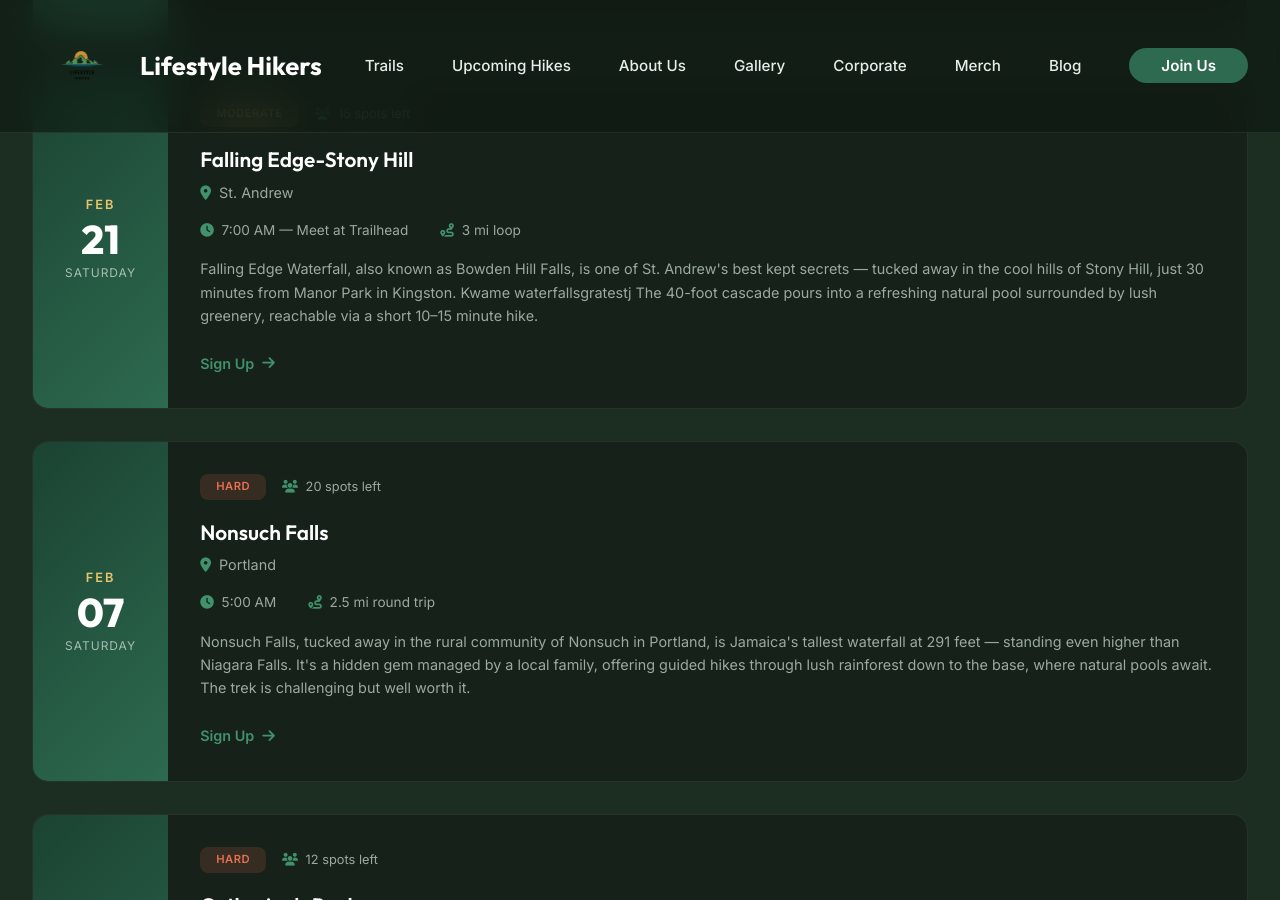
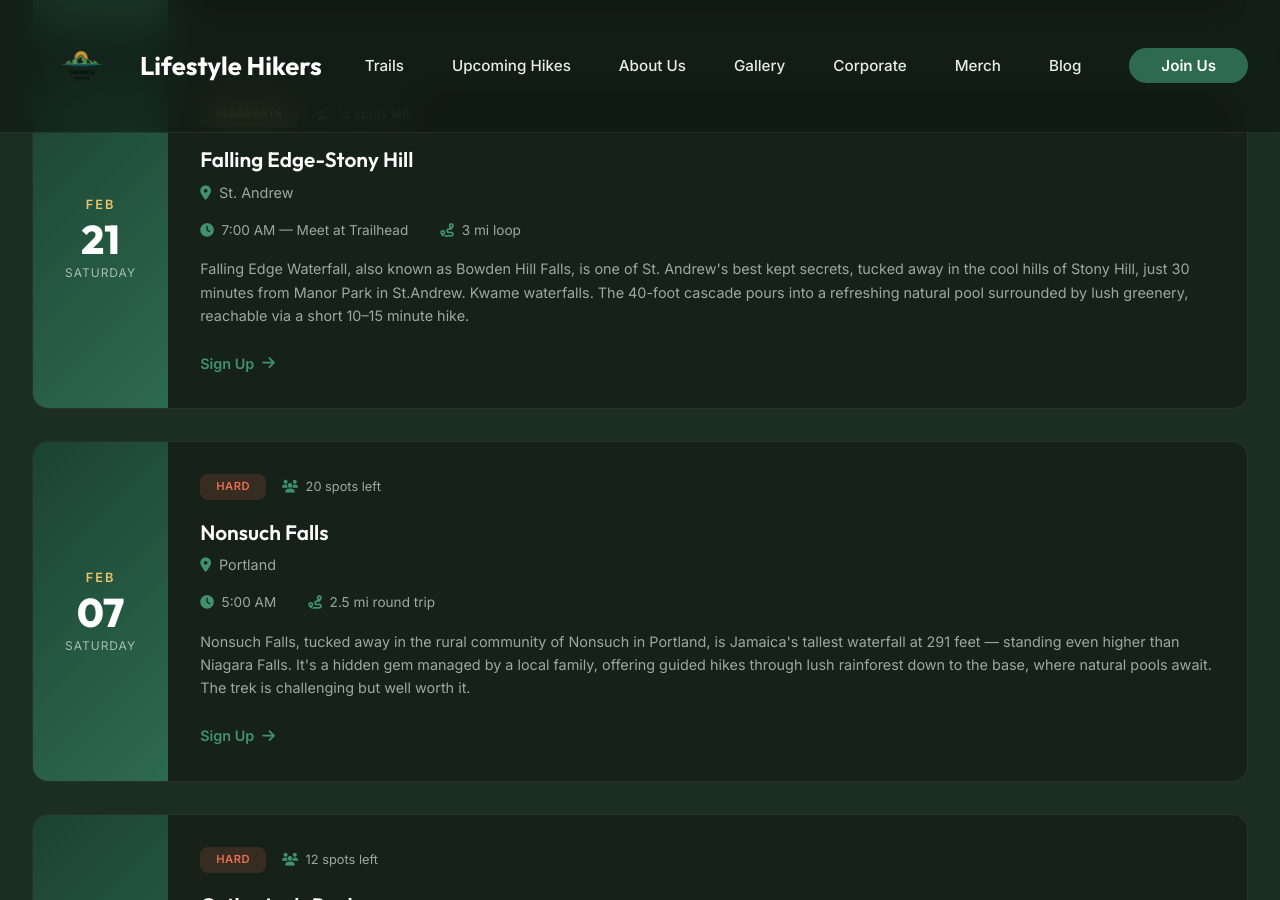
Before and after one commit to willylondon/lifestyle-hikers, a Jekyll site: the page built from index.html, in a window 1280 px wide and 900 px high, scrolled down 3258 px. Built offline with Jekyll 4.4.1, drawn with Linux system fonts in a browser that asks for light colours.

```diff
--- a/_data/events.yml
+++ b/_data/events.yml
@@ -7,11 +7,10 @@ items:
     distance: 3 mi loop
     difficulty: moderate
     description: "Falling Edge Waterfall, also known as Bowden Hill Falls, is one of
-      St. Andrew's best kept secrets — tucked away in the cool hills of Stony
-      Hill, just 30 minutes from Manor Park in Kingston. Kwame
-      waterfallsgratestj The 40-foot cascade pours into a refreshing natural
-      pool surrounded by lush greenery, reachable via a short 10–15 minute hike.
-      "
+      St. Andrew's best kept secrets, tucked away in the cool hills of Stony
+      Hill, just 30 minutes from Manor Park in St.Andrew. Kwame waterfalls. The
+      40-foot cascade pours into a refreshing natural pool surrounded by lush
+      greenery, reachable via a short 10–15 minute hike. "
   - name: Nonsuch Falls
     location: Portland
     date: 2026-02-07
```
